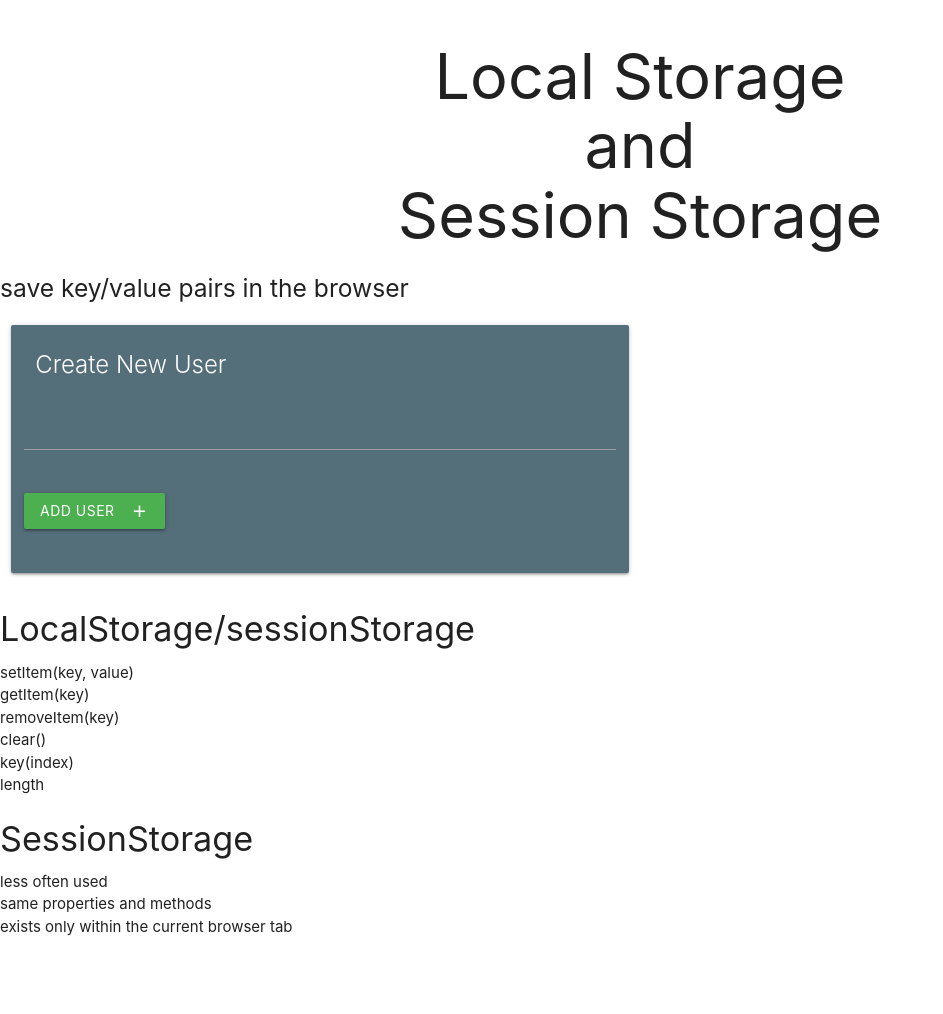
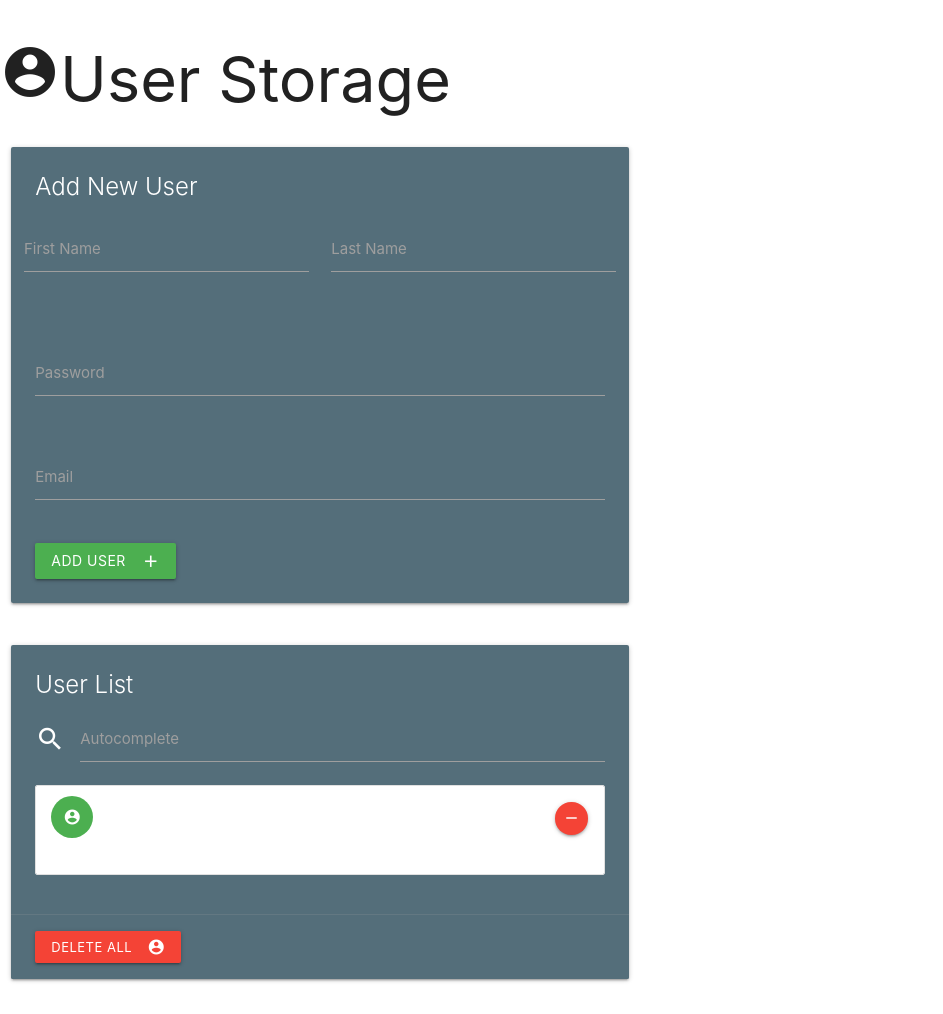
Before and after one commit to resel143/My_JavaScript_Efforts, a plain HTML site: page index.html in a window 1280 px wide. Shown: the whole page, without its empty margins (0-943 px from the left). Before the commit the page ends 953 px from the top, so only its background shows below. Drawn offline with nearby package versions, Linux system fonts and the light colour scheme; a script that the page names is missing.

Commit message:
URA-index.html

```diff
--- a/index.html
+++ b/index.html
@@ -13,31 +13,48 @@
       href="https://fonts.googleapis.com/icon?family=Material+Icons"
       rel="stylesheet"
     />
-    <title>LocalStorage and sessionStorage</title>
+    <link rel="stylesheet" href="style.css" />
+    <title>User Adder!</title>
   </head>
-
   <body>
-    <ul>
-      <h1 style="text-align: center;">
-        Local Storage <br />
-        and <br />
-        Session Storage
-      </h1>
-      <li>
-        <h5>save key/value pairs in the browser</h5>
-      </li>
-    </ul>
+    <h1><i class="medium material-icons"> account_circle </i>User Storage</h1>
+    <!-- Section For Users -->
+    <section class="users">
       <div id="addUser" class="row">
         <div class="col s12 m6">
           <div class="card blue-grey darken-1">
             <div class="card-content white-text">
-            <span class="card-title">Create New User</span>
+              <span class="card-title">Add New User</span>
               <div class="row">
                 <!-- User Input  -->
                 <form id="userInput">
                   <div class="row">
+                    <div class="input-field col s6">
+                      <input
+
+                        id="first_name"
+                        type="text"
+                        class="validate"
+                      />
+                      <label for="first_name">First Name</label>
+                    </div>
+                    <div class="input-field col s6">
+                      <input id="last_name" type="text" class="validate" />
+                      <label for="last_name">Last Name</label>
+                    </div>
+                  </div>
+
+                  </div>
+                  <div class="row">
                     <div class="input-field col s12">
-                    <input id="user_name" type="text" class="validate" />
+                      <input id="password" type="password" class="validate" />
+                      <label for="password">Password</label>
+                    </div>
+                  </div>
+                  <div class="row">
+                    <div class="input-field col s12">
+                      <input id="email" type="email" class="validate" />
+                      <label for="email">Email</label>
                     </div>
                   </div>
 
@@ -55,27 +72,51 @@
           </div>
         </div>
       </div>
-    <ul>
-      <li>
-        <h4>LocalStorage/sessionStorage</h4>
-        <ul>
-          <li>setItem(key, value)</li>
-          <li>getItem(key)</li>
-          <li>removeItem(key)</li>
-          <li>clear()</li>
-          <li>key(index)</li>
-          <li>length</li>
+      <div class="row">
+        <div class="col s12 m6">
+          <div class="card blue-grey darken-1">
+            <div class="card-content white-text">
+              <span class="card-title">User List</span>
+              <!-- Search for Existing User -->
+              <div id="searchUser" class="input-field ">
+                <i class="material-icons prefix">search</i>
+                <input
+                  type="text"
+                  id="autocomplete-input"
+                 class="search-user"
+                />
+                <label for="autocomplete-input">Autocomplete</label>
+              </div>
+              <ul id="userList" class="collection">
+                <li class="collection-item avatar">
+                  <i class="medium material-icons circle green"
+                    >account_circle</i
+                  >
+
+                  <ul class="user-info">
+                    <li class="user-id">User ID</li>
+                    <li>Full Name </li>
+                    <li>Email</li>
                   </ul>
-      </li>
-      <li>
-        <h4>SessionStorage</h4>
-        <ul>
-          <li>less often used</li>
-          <li>same properties and methods</li>
-          <li>exists only within the current browser tab</li>
-        </ul>
+                  <a
+                    class="secondary-content btn-floating btn-small waves-effect waves-light red delete-user"
+                    ><i class="material-icons">remove</i></a
+                  >
                 </li>
               </ul>
+            </div>
+            <div id="deleteUsers" class="card-action">
+              <a class="waves-effect waves-light btn-small red"
+                ><i class="material-icons right">account_circle</i>Delete All</a
+              >
+            </div>
+          </div>
+        </div>
+      </div>
+    </section>
+
+    <!-- Script -->
+    <script src="https://cdnjs.cloudflare.com/ajax/libs/materialize/1.0.0/js/materialize.min.js"></script>
     <script src="app.js"></script>
   </body>
 </html>
```
Lines whose indentation alone changed are shown as unchanged.
